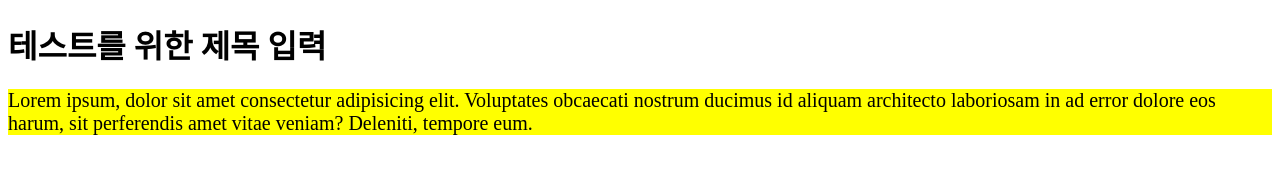
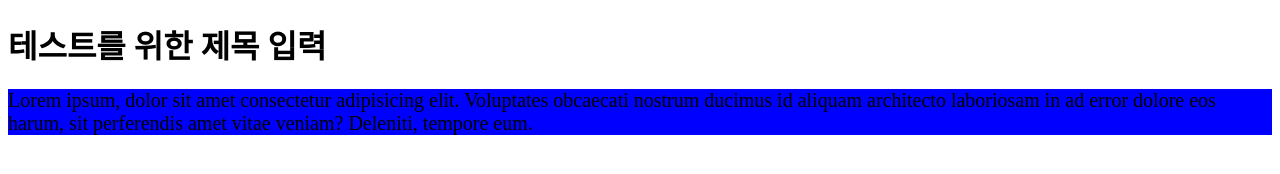
Before and after one commit to hyunjun0414/remote_app2023, a plain HTML site: page index.html in a window 1280 px wide. In both pictures the pointer is over the element 640 px from the left and 111 px from the top of the page. Drawn offline with Linux system fonts and the light colour scheme.

Commit message:
p태그의 배경색을 마우스 hover 파랑으로 설정

```diff
--- a/index.html
+++ b/index.html
@@ -7,6 +7,9 @@
   <style>p{
             background-color: yellow;
             font-size: 20px;
+  }
+  p:hover{
+    background-color: blue;
   }
   </style>
 </head>
```
